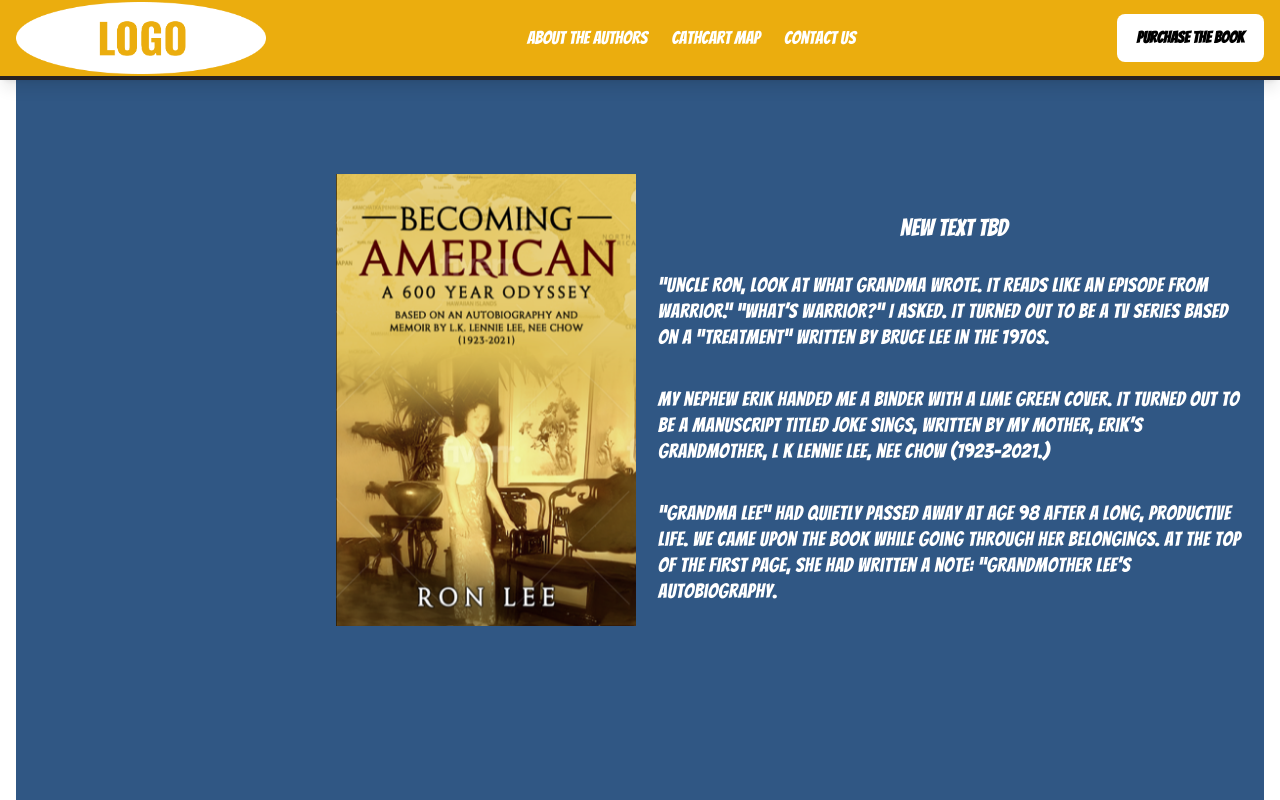
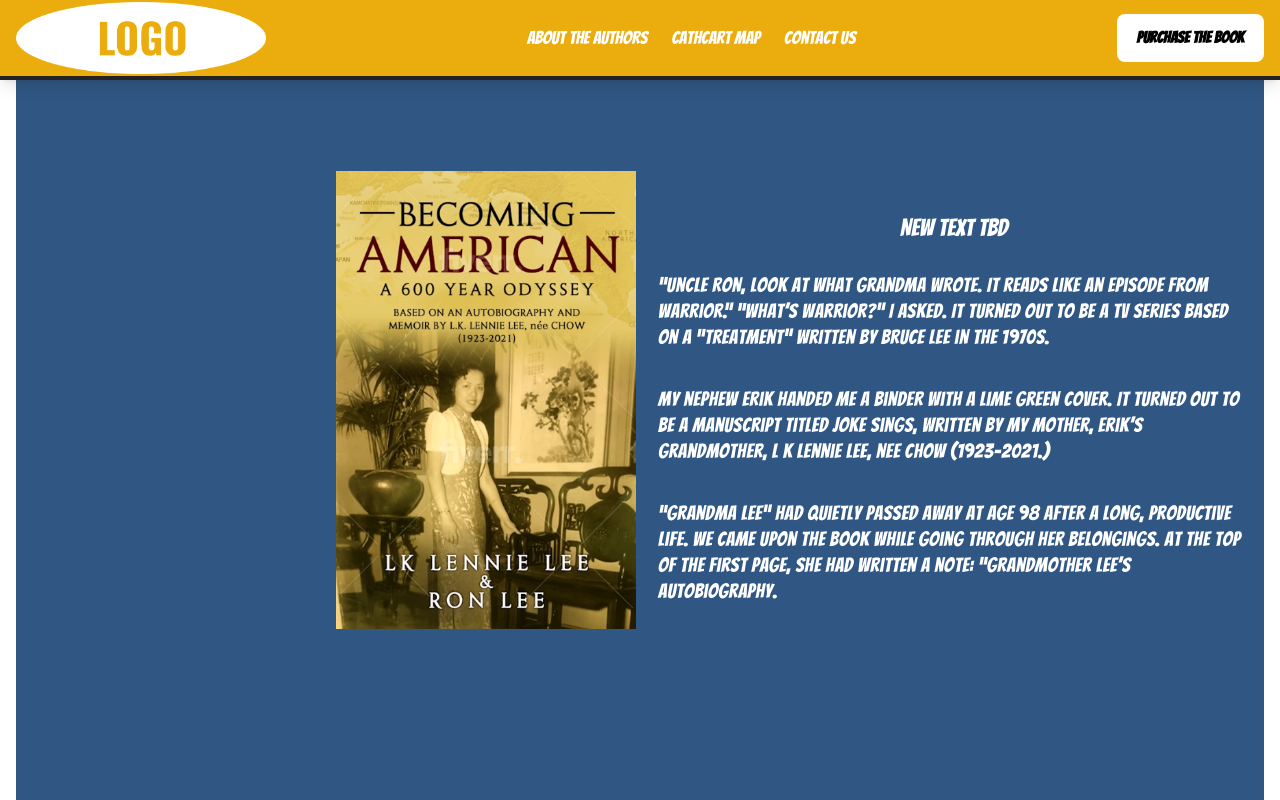
Before and after one commit to alison2686/book-map, a Next.js app: page / in a window 1280 px wide. Shown: the top 800 px of the page. Built offline with nearby package versions, Linux system fonts and the light colour scheme.

Commit message:
update book cover img

```diff
--- a/src/components/hero/index.tsx
+++ b/src/components/hero/index.tsx
@@ -27,7 +27,7 @@ export default function Hero() {
             {/* Image column */}
             <div className='flex justify-center lg:justify-end items-center'>
               <Image
-                src='/images/book-cover.png'
+                src='/images/bookcover.png'
                 alt='Becoming American cover'
                 width={width < 1024 ? 300 : 300}
                 height={width < 1024 ? 300 : 400}
```
Also changed, not shown: public/images/bookcover.png (added).
